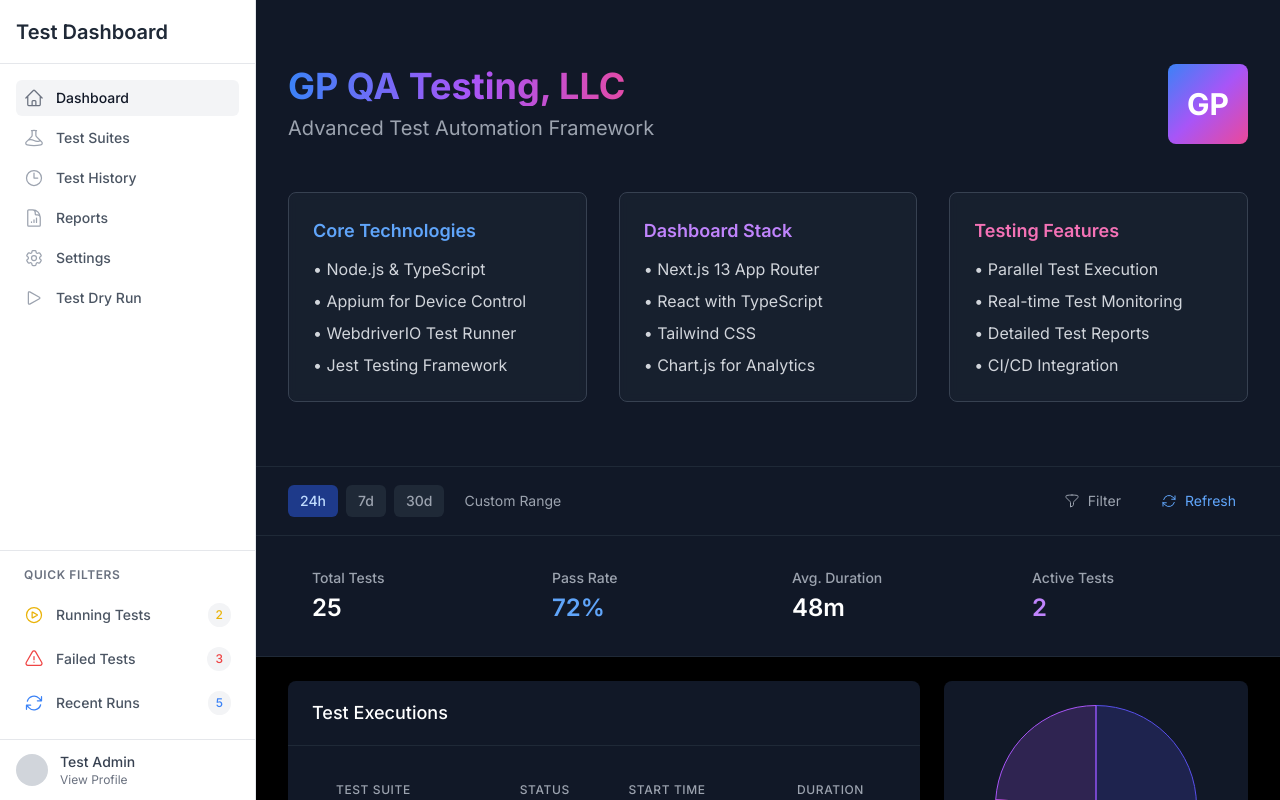
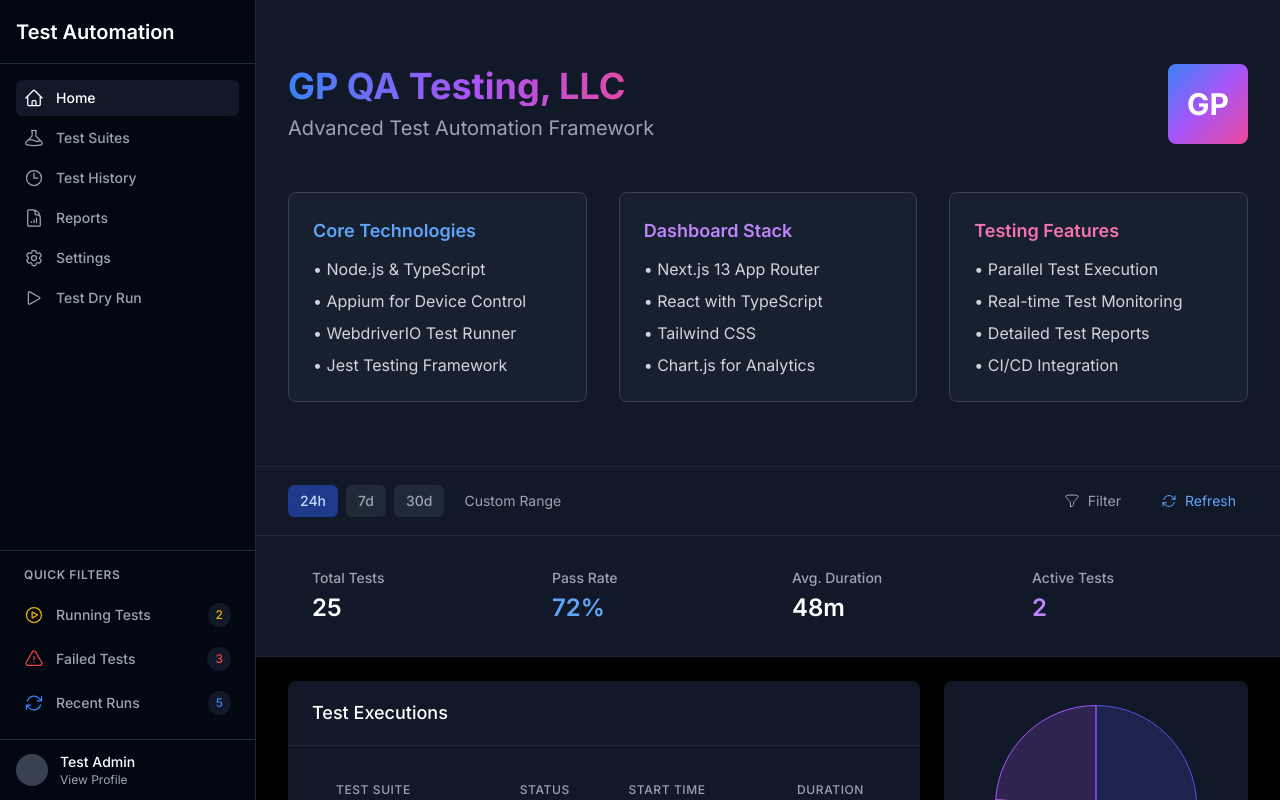
Before and after one commit to gpaneda/philo-automation-ott, a Next.js app in the folder dashboard/: page / in a window 1280 px wide. Built offline with nearby package versions, Linux system fonts and the light colour scheme.

Commit message:
Update sidebar with dark theme and rename navigation items

```diff
--- a/dashboard/src/components/Sidebar.tsx
+++ b/dashboard/src/components/Sidebar.tsx
@@ -15,7 +15,7 @@
 import Link from 'next/link';
 
 const navigation = [
-  { name: 'Dashboard', href: '/', icon: HomeIcon },
+  { name: 'Home', href: '/', icon: HomeIcon },
   { name: 'Test Suites', href: '/test-suites', icon: BeakerIcon },
   { name: 'Test History', href: '/test-history', icon: ClockIcon },
   { name: 'Reports', href: '/reports', icon: DocumentChartBarIcon },
@@ -40,10 +40,10 @@
   };
 
   return (
-    <div className="flex flex-col w-64 bg-white border-r border-gray-200">
+    <div className="flex flex-col w-64 bg-gray-950 border-r border-gray-800">
       {/* Logo */}
-      <div className="flex items-center h-16 px-4 border-b border-gray-200">
-        <span className="text-xl font-semibold text-gray-800">Test Dashboard</span>
+      <div className="flex items-center h-16 px-4 border-b border-gray-800">
+        <span className="text-xl font-semibold text-white">Test Automation</span>
       </div>
 
       {/* Main Navigation */}
@@ -56,13 +56,13 @@
               href={item.href}
               className={`flex items-center px-2 py-2 text-sm font-medium rounded-md group ${
                 active
-                  ? 'bg-gray-100 text-gray-900'
-                  : 'text-gray-600 hover:bg-gray-50 hover:text-gray-900'
+                  ? 'bg-gray-900 text-white'
+                  : 'text-gray-400 hover:bg-gray-900 hover:text-white'
               }`}
             >
               <item.icon
                 className={`mr-3 h-5 w-5 ${
-                  active ? 'text-gray-500' : 'text-gray-400 group-hover:text-gray-500'
+                  active ? 'text-white' : 'text-gray-400 group-hover:text-white'
                 }`}
                 aria-hidden="true"
               />
@@ -73,8 +73,8 @@
       </nav>
 
       {/* Quick Filters */}
-      <div className="px-4 py-4 border-t border-gray-200">
-        <h3 className="px-2 text-xs font-semibold text-gray-500 uppercase tracking-wider">
+      <div className="px-4 py-4 border-t border-gray-800">
+        <h3 className="px-2 text-xs font-semibold text-gray-400 uppercase tracking-wider">
           Quick Filters
         </h3>
         <div className="mt-3 space-y-1">
@@ -82,7 +82,7 @@
             <Link
               key={filter.name}
               href={filter.href}
-              className="flex items-center justify-between px-2 py-2 text-sm font-medium text-gray-600 rounded-md hover:bg-gray-50 hover:text-gray-900"
+              className="flex items-center justify-between px-2 py-2 text-sm font-medium text-gray-400 rounded-md hover:bg-gray-900 hover:text-white"
             >
               <div className="flex items-center">
                 <filter.icon
@@ -92,7 +92,7 @@
                 {filter.name}
               </div>
               {filter.count > 0 && (
-                <span className={`px-2 py-1 text-xs rounded-full bg-gray-100 ${filter.color}`}>
+                <span className={`px-2 py-1 text-xs rounded-full bg-gray-900 ${filter.color}`}>
                   {filter.count}
                 </span>
               )}
@@ -102,13 +102,13 @@
       </div>
 
       {/* User Section */}
-      <div className="flex items-center px-4 py-3 border-t border-gray-200">
+      <div className="flex items-center px-4 py-3 border-t border-gray-800">
         <div className="flex-shrink-0">
-          <div className="h-8 w-8 rounded-full bg-gray-300" />
+          <div className="h-8 w-8 rounded-full bg-gray-700" />
         </div>
         <div className="ml-3">
-          <p className="text-sm font-medium text-gray-700">Test Admin</p>
-          <p className="text-xs text-gray-500">View Profile</p>
+          <p className="text-sm font-medium text-white">Test Admin</p>
+          <p className="text-xs text-gray-400">View Profile</p>
         </div>
       </div>
     </div>
```
